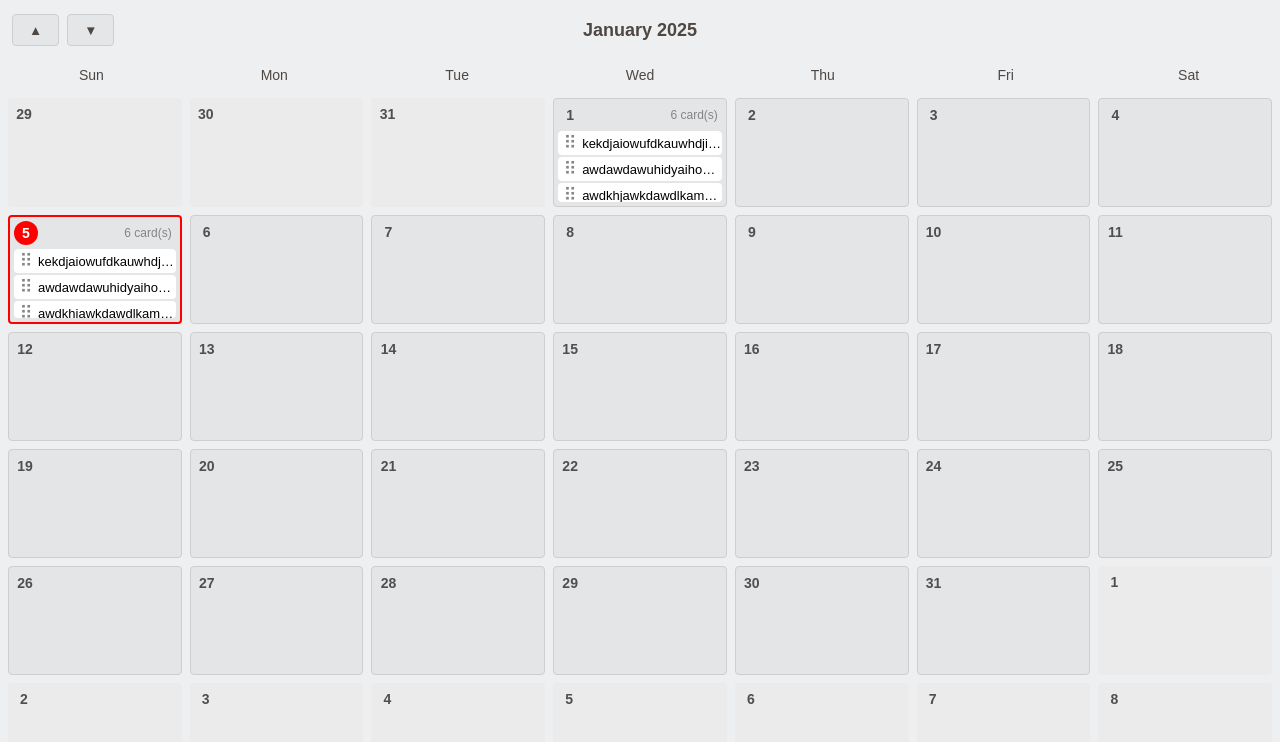
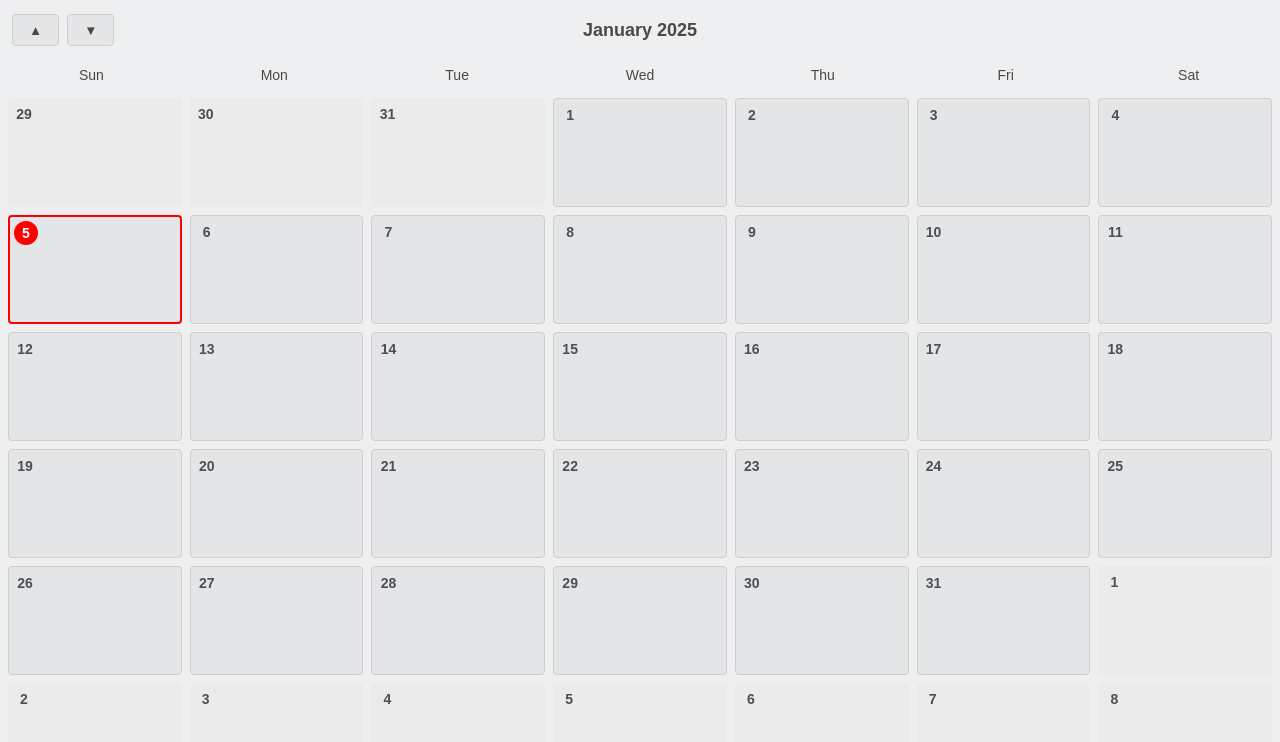
Before and after one commit to ilias-zet/addax-calendar, a React (Vite) app: page / in a window 1280 px wide. Shown: the top 742 px of the page. Built offline with nearby package versions, Linux system fonts and the light colour scheme.

Commit message:
movement ability added

```diff
--- a/src/App.tsx
+++ b/src/App.tsx
@@ -2,9 +2,10 @@ import styled from 'styled-components';
 import { device } from './breakpoints';
 import Cell from './components/Cell';
 import useCalendar from './hooks/useCalendar';
-import { getDateString } from './utils';
-import { useState } from 'react';
-import { Task } from './types';
+import { getTaskListFromStorage } from './utils';
+import { useAppDispatch } from './hooks/redux-hooks';
+import { useEffect } from 'react';
+import { setTaskList } from './features/taskListSlice';
 
 const Container = styled.div`
   display: grid;
@@ -77,75 +78,14 @@ const CurrentMonth = styled.span`
   color: #4e4742;
 `;
 
-const tasks = {
-  [getDateString(new Date())]: [
-    {
-      id: '1',
-      title: 'kekdjaiowufdkauwhdjiawdawdoij',
-      description: ''
-    },
-    {
-      id: '2',
-      title: 'awdawdawuhidyaihowjkda',
-      description: ''
-    },
-    {
-      id: '3',
-      title: 'awdkhjawkdawdlkamnjwda',
-      description: ''
-    },
-    {
-      id: '4',
-      title: 'lol',
-      description: ''
-    },
-    {
-      id: '5',
-      title: 'aiojwhuydggawfjoahlwiudajwd',
-      description: ''
-    },
-    {
-      id: '6',
-      title: 'awdawdawuhidyaihowjkda',
-      description: ''
-    },
-  ],
-  [getDateString(new Date(2025, 0, 1))]: [
-    {
-      id: '1',
-      title: 'kekdjaiowufdkauwhdjiawdawdoij',
-      description: ''
-    },
-    {
-      id: '2',
-      title: 'awdawdawuhidyaihowjkda',
-      description: ''
-    },
-    {
-      id: '3',
-      title: 'awdkhjawkdawdlkamnjwda',
-      description: ''
-    },
-    {
-      id: '4',
-      title: 'lol',
-      description: ''
-    },
-    {
-      id: '5',
-      title: 'aiojwhuydggawfjoahlwiudajwd',
-      description: ''
-    },
-    {
-      id: '6',
-      title: 'awdawdawuhidyaihowjkda',
-      description: ''
-    },
-  ],
-}
-
 function App() {
   const { title, showNext, showPrev, days: { prevMonth, selectedMonth, nextMonth }} = useCalendar();
+  const dispatch = useAppDispatch();
+
+  useEffect(() => {
+    const taskList = getTaskListFromStorage();
+    dispatch(setTaskList(taskList));
+  }, []);
 
   return (
     <Container>
@@ -160,9 +100,9 @@ function App() {
         {['Sun','Mon','Tue','Wed','Thu','Fri','Sat'].map((day) => <span key={day}>{day}</span>)}
       </DaysOfWeek>
       <Main>
-        {prevMonth.map(({ day, key, disabled }) => <Cell {...{day, disabled}} key={key}></Cell>)}
-        {selectedMonth.map(({ day, key, isCurrent }) => <Cell {...{day, isCurrent, tasks: tasks[key]}} key={key}></Cell>)}
-        {nextMonth.map(({ day, key, disabled }) => <Cell {...{day, disabled}} key={key}></Cell>)}
+        {prevMonth.map((props) => <Cell {...props} key={props.id}></Cell>)}
+        {selectedMonth.map((props) => <Cell {...props} key={props.id}></Cell>)}
+        {nextMonth.map((props) => <Cell {...props} key={props.id}></Cell>)}
       </Main>
     </Container>
   );
--- a/src/components/Cell.tsx
+++ b/src/components/Cell.tsx
@@ -1,9 +1,15 @@
 import styled from "styled-components";
 import Task from "./Task";
-import { Task as ITask } from "../types";
-import { useAppSelector } from "../hooks/redux-hooks";
+import { useAppDispatch, useAppSelector } from "../hooks/redux-hooks";
+import { Fragment } from "react/jsx-runtime";
+import { setDragOverCell, setDragToIndex } from "../features/draggingSlice";
+import { useRef } from "react";
+import TaskSpace from "./TaskSpace";
+import { isMovementAllowed } from "../utils";
+import { moveTask } from "../features/taskListSlice";
 
 const Container = styled.div<{ $disabled: boolean, $isCurrent: boolean }>`
+  position: relative;
   display: grid;
   grid-template-rows: 24px 1fr;
   padding: 4px;
@@ -14,10 +20,10 @@ const Container = styled.div<{ $disabled: boolean, $isCurrent: boolean }>`
   min-height: 0;
   width: 100%;
   height: 100%;
+  transition: border 0.5s;
 
-  ${({$disabled}) =>  $disabled ? 'background-color: #ebebeb;' : 'border: 1px solid #cecece;'}
-  ${({$isCurrent}) => $isCurrent ? 'border: 2px solid red' : ''}
-
+  ${({ $disabled }) =>  $disabled ? 'background-color: #ebebeb;' : 'border: 1px solid #cecece;'}
+  ${({ $isCurrent }) => $isCurrent ? 'border: 2px solid red;' : ''}
 `;
 
 const Heading = styled.div`
@@ -28,7 +34,7 @@ const Heading = styled.div`
   padding-right: 4px;
 `;
 
-const Day = styled.div<{ $isCurrent: boolean }>`
+const Date = styled.div<{ $isCurrent: boolean }>`
   display: flex;
   align-items: center;
   justify-content: center;
@@ -54,7 +60,7 @@ const CardsNumber = styled.span`
   color: #858585;
 `;
 
-const DragArea = styled.div<{ $showBorder?: boolean }>`
+const DropZone = styled.div`
   display: flex;
   flex-direction: column;
   width: 100%;
@@ -62,34 +68,78 @@ const DragArea = styled.div<{ $showBorder?: boolean }>`
   min-height: 0;
   border-radius: 4px;
   overflow-y: auto;
-  gap: 2px;
-  ${({ $showBorder }) => $showBorder ? 'border: 1px dashed red;' : ''}
 `;
 
 interface CellProps {
-  day: number;
+  id: string;
+  date: number;
   isCurrent?: boolean;
   disabled?: boolean;
-  tasks?: ITask[];
 }
 
 function Cell ({
-  day,
+  id,
+  date,
   isCurrent = false,
   disabled = false,
-  tasks = [],
 }: CellProps) {
-  const draggingTask = useAppSelector(state => state.dragging.task);
+  const counterRef = useRef<number>(0);
+  const dispatch = useAppDispatch();
+  const dragToIndex = useAppSelector(state => state.dragging.toIndex);
+  const taskData = useAppSelector(state => state.dragging.taskData);
+  const taskList = useAppSelector(state => state.tasklist);
+  const tasks = taskList[id] || [];
 
   return (
     <Container $disabled={disabled} $isCurrent={isCurrent}>
       <Heading>
-        <Day $isCurrent={isCurrent}>{day}</Day>
+        <Date $isCurrent={isCurrent}>{date}</Date>
         { !disabled && tasks.length ? <CardsNumber>{tasks.length} card(s)</CardsNumber> : null }
       </Heading>
-        <DragArea $showBorder={draggingTask && !disabled}>
-          { tasks.map((task) => <Task key={task.id} task={task}></Task>) }
-        </DragArea>
+        <DropZone
+          onDragEnterCapture={(e) => {
+            e.preventDefault();
+            counterRef.current++;
+            if (counterRef.current === 1) {
+              dispatch(setDragOverCell(id));
+              dispatch(setDragToIndex(0));
+            }
+          }}
+          onDragLeave={() => {
+            counterRef.current--;
+            if (counterRef.current === 0) {
+              dispatch(setDragOverCell(null));
+            }
+          }}
+          onDragOver={(e) => {
+            e.preventDefault();
+          }}
+          onDrop={(e) => {
+            e.preventDefault();
+            counterRef.current = 0;
+            dispatch(setDragOverCell(null));
+            const movementAllowed = taskData && isMovementAllowed(taskData.cellId, id, taskData.idx, dragToIndex);
+            if (movementAllowed) {
+              dispatch(moveTask({
+                fromCell: taskData.cellId,
+                toCell: id,
+                fromIdx: taskData.idx,
+                toIdx: dragToIndex,
+              }));
+            }
+          }}
+        >
+          <TaskSpace cellId={id} idx={0} />
+          {
+            tasks.map((task, idx) => (
+              <Fragment key={task.id}>
+                { idx !== 0 ? <TaskSpace cellId={id} idx={idx} /> : null }
+                <Task task={task} cellId={id} idx={idx} />
+                { idx === tasks.length - 1 ? <TaskSpace cellId={id} idx={idx + 1} /> : null }
+              </Fragment>
+            ))
+          }
+        </DropZone>
     </Container>
   );
 }
--- a/src/components/Task.tsx
+++ b/src/components/Task.tsx
@@ -1,10 +1,11 @@
 import styled from "styled-components";
 import { useAppDispatch } from "../hooks/redux-hooks";
 import { Task as ITask } from '../types';
-import { setDragTask } from "../features/draggingSlice";
-import { useRef } from "react";
+import { setDragTask, setDragToIndex } from "../features/draggingSlice";
 
 const Container = styled.div`
+  cursor: grab;
+  position: relative;
   display: grid;
   grid-template-columns: 24px 1fr;
   min-height: 24px;
@@ -16,8 +17,7 @@ const Container = styled.div`
   border-radius: 4px;
 `;
 
-const GrabArea = styled.div`
-  cursor: grab;
+const Grabbable = styled.div`
   width: 24px;
   height: 24px;
   font-size: 18px;
@@ -31,31 +31,45 @@ const TaskTitle = styled.div`
   text-overflow: ellipsis;
   height: 100%;
   align-content: center;
+  white-space: nowrap;
+`;
+
+const TopHalf = styled.div`
+  position: absolute;
+  height: 50%;
+  width: 100%;
+  top: 0;
+`;
+
+const BottomHalf = styled(TopHalf)`
+  top: unset;
+  bottom: 0;
 `;
 
 interface TaskProps {
+  cellId: string;
   task: ITask;
+  idx: number;
 }
 
-function Task({ task }: TaskProps) {
+function Task({ cellId, task, idx }: TaskProps) {
   const dispatch = useAppDispatch();
-  const ref = useRef<HTMLDivElement>(null);
+
+  const selectIndex = (toIdx: number) => (e: React.DragEvent<HTMLDivElement>) => {
+    e.preventDefault();
+    dispatch(setDragToIndex(toIdx));
+  }
 
   return (
     <Container
-      ref={ref}
       draggable={true}
-      onDragStartCapture={() => dispatch(setDragTask(task))}
-      onDragEndCapture={() => dispatch(setDragTask(null))}
+      onDragStart={() => dispatch(setDragTask({ task, cellId, idx }))}
+      onDragEnd={() => dispatch(setDragTask(null))}
     >
-      <GrabArea>⠿</GrabArea>
-      <TaskTitle
-        draggable={true}
-        onDragStart={e => {
-          e.preventDefault();
-          e.stopPropagation();
-        }}
-      >{task.title}</TaskTitle>
+      <Grabbable>⠿</Grabbable>
+      <TaskTitle>{task.title}</TaskTitle>
+      <TopHalf onDragEnter={selectIndex(idx)}/>
+      <BottomHalf onDragEnter={selectIndex(idx + 1)}/>
     </Container>
   );
 }
--- /dev/null
+++ b/src/components/TaskSpace.tsx
@@ -0,0 +1,35 @@
+import styled from "styled-components";
+import { useAppSelector } from "../hooks/redux-hooks";
+import { isMovementAllowed } from "../utils";
+
+const Space = styled.div<{ $active: boolean }>`
+  width: 100%;
+  min-height: 0px;
+  border: 1px dashed;
+  border-radius: 4px;
+  transition: min-height 0.3s, border-color 0.5s;
+
+  border-color: ${({ $active }) => $active ? 'blue;' : 'transparent'};
+  ${({ $active }) => $active ? 'min-height: 24px;' : ''};
+`;
+
+interface TaskSpaceProps {
+  idx: number;
+  cellId: string;
+}
+
+function TaskSpace({ idx, cellId }: TaskSpaceProps) {
+  const taskData = useAppSelector(state => state.dragging.taskData);
+  const dragToIndex = useAppSelector(state => state.dragging.toIndex);
+  const dragOverCell = useAppSelector(state => state.dragging.overCell);
+
+  const movementAllowed = !!taskData && isMovementAllowed(taskData.cellId, cellId, taskData.idx, idx);
+  const isDragOverCurrentCell = dragOverCell === cellId;
+  const active = movementAllowed && isDragOverCurrentCell && idx === dragToIndex;
+
+  return (
+    <Space $active={active} />
+  );
+}
+
+export default TaskSpace;
--- a/src/features/draggingSlice.ts
+++ b/src/features/draggingSlice.ts
@@ -2,23 +2,38 @@ import { createSlice } from '@reduxjs/toolkit'
 import type { PayloadAction } from '@reduxjs/toolkit'
 import { Task } from '../types'
 
+interface DragTask {
+  task: Task;
+  cellId: string;
+  idx: number;
+}
 export interface DraggingState {
-  task: Task | null;
+  taskData: DragTask | null;
+  overCell: string | null;
+  toIndex: number;
 }
 
 const initialState: DraggingState = {
-  task: null,
+  taskData: null,
+  overCell: null,
+  toIndex: 0,
 }
 
 export const draggingSlice = createSlice({
   name: 'dragging',
   initialState,
   reducers: {
-    setDragTask: (state, action: PayloadAction<Task | null>) => {
-      state.task = action.payload;
+    setDragTask: (state, action: PayloadAction<DragTask | null>) => {
+      state.taskData = action.payload;
+    },
+    setDragOverCell: (state, action: PayloadAction<string | null>) => {
+      state.overCell = action.payload;
+    },
+    setDragToIndex: (state, action: PayloadAction<number>) => {
+      state.toIndex = action.payload;
     },
   },
 })
 
-export const { setDragTask } = draggingSlice.actions;
+export const { setDragTask, setDragOverCell, setDragToIndex } = draggingSlice.actions;
 export default draggingSlice.reducer;
--- /dev/null
+++ b/src/features/taskListSlice.ts
@@ -0,0 +1,31 @@
+import { createSlice } from '@reduxjs/toolkit'
+import type { PayloadAction } from '@reduxjs/toolkit'
+import { Task } from '../types'
+
+interface MoveTaskPayload {
+  fromCell: string;
+  toCell: string;
+  fromIdx: number;
+  toIdx: number;
+}
+
+export type TaskList = Record<string, Task[]>;
+
+const initialState: TaskList = {};
+
+export const taskListSlice = createSlice({
+  name: 'tasklist',
+  initialState,
+  reducers: {
+    setTaskList: (_, { payload }: PayloadAction<TaskList>) => payload,
+    moveTask: (state, { payload: { fromCell, toCell, fromIdx, toIdx } }: PayloadAction<MoveTaskPayload>) => {
+      state[fromCell] = state[fromCell] || [];
+      state[toCell] = state[toCell] || [];
+      state[toCell].splice(toIdx, 0, state[fromCell][fromIdx]);
+      state[fromCell].splice(fromIdx, 1);
+    }
+  },
+})
+
+export const { setTaskList, moveTask } = taskListSlice.actions;
+export default taskListSlice.reducer;
--- a/src/hooks/useCalendar.ts
+++ b/src/hooks/useCalendar.ts
@@ -1,11 +1,11 @@
 import { useState } from "react";
 import { getDateString } from "../utils";
 
-const date = new Date();
+const currentDate = new Date();
 
 function useCalendar () {
-  const currentYear = date.getFullYear();
-  const [selectedMonth, setSelectedMonth] = useState(date.getMonth());
+  const currentYear = currentDate.getFullYear();
+  const [selectedMonth, setSelectedMonth] = useState(currentDate.getMonth());
 
   const selectedMonthStart = new Date(currentYear, selectedMonth, 1);
   const selectedMonthEnd = new Date(currentYear, selectedMonth + 1, 0);
@@ -33,27 +33,27 @@ function useCalendar () {
     showPrev,
     days: {
       prevMonth: [...new Array(prevRest)].map((_, idx) => {
-        const day = daysInPrevMonth - (prevRest - idx - 1);
+        const date = daysInPrevMonth - (prevRest - idx - 1);
 
         return ({
-          day,
-          key: getDateString(day, selectedMonth - 1, currentYear),
+          id: getDateString(date, selectedMonth - 1, currentYear),
+          date,
           disabled: true,
         })
       }),
       selectedMonth: [...new Array(daysInSelectedMonth)].map((_, idx) => {
-        const day = idx + 1;
-        const key = getDateString(day, selectedMonth, currentYear);
+        const date = idx + 1;
+        const id = getDateString(date, selectedMonth, currentYear);
 
         return ({
-          day,
-          key,
-          isCurrent: key === getDateString(date),
+          id,
+          date,
+          isCurrent: id === getDateString(currentDate),
         })
       }),
       nextMonth: [...new Array(nextRest)].map((_, idx) => ({
-        day: idx + 1,
-        key: getDateString(idx + 1, selectedMonth + 1, currentYear),
+        id: getDateString(idx + 1, selectedMonth + 1, currentYear),
+        date: idx + 1,
         disabled: true,
       })),
     }
--- a/src/store.ts
+++ b/src/store.ts
@@ -1,9 +1,11 @@
 import { configureStore } from "@reduxjs/toolkit";
 import draggingReducer from "./features/draggingSlice";
+import taskListReducer from "./features/taskListSlice";
 
 export const store = configureStore({
   reducer: {
     dragging: draggingReducer,
+    tasklist: taskListReducer,
   }
 });
 
--- a/src/utils.ts
+++ b/src/utils.ts
@@ -1,3 +1,5 @@
+import { TaskList } from "./features/taskListSlice";
+
 export const daysInMonth = (month: number, year: number): number =>
   new Date(year, month, 0).getDate();
 
@@ -13,3 +15,27 @@ export function getDateString (dayOrDate: number | Date, month?: number, year?:
 
   return date.toLocaleString('default', { day: '2-digit', month: '2-digit', year: 'numeric' });
 }
+
+export const isMovementAllowed = (fromCell: string, toCell: string, fromIdx: number, toIdx: number) => {
+  const isFromCurrentCell = fromCell === toCell;
+  return isFromCurrentCell
+    ? fromIdx < toIdx - 1 || fromIdx > toIdx
+    : true;
+}
+
+const isObject = (x: object) => {
+  return typeof x === 'object' && !Array.isArray(x) && x !== null;
+}
+
+export const getTaskListFromStorage = (): TaskList => {
+  try {
+    const taskList = JSON.parse(localStorage.getItem('addax-calendar-task-list') || '{}');
+    return isObject(taskList) ? taskList : {};
+  } catch {
+    return {};
+  }
+}
+
+export const setTaskListToStorage = (taskList: TaskList) => {
+  localStorage.setItem('addax-calendar-task-list', JSON.stringify(taskList));
+}
```
